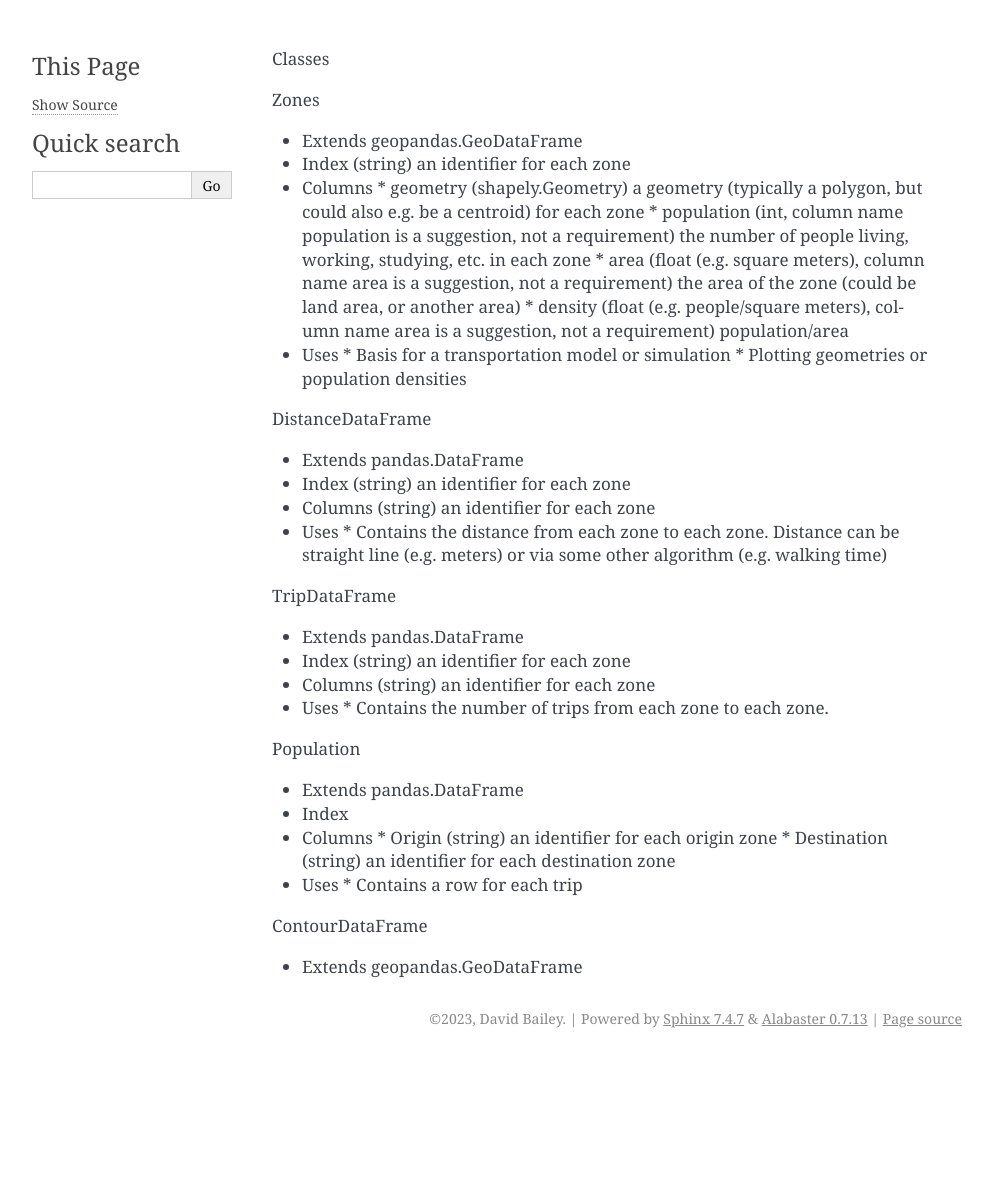
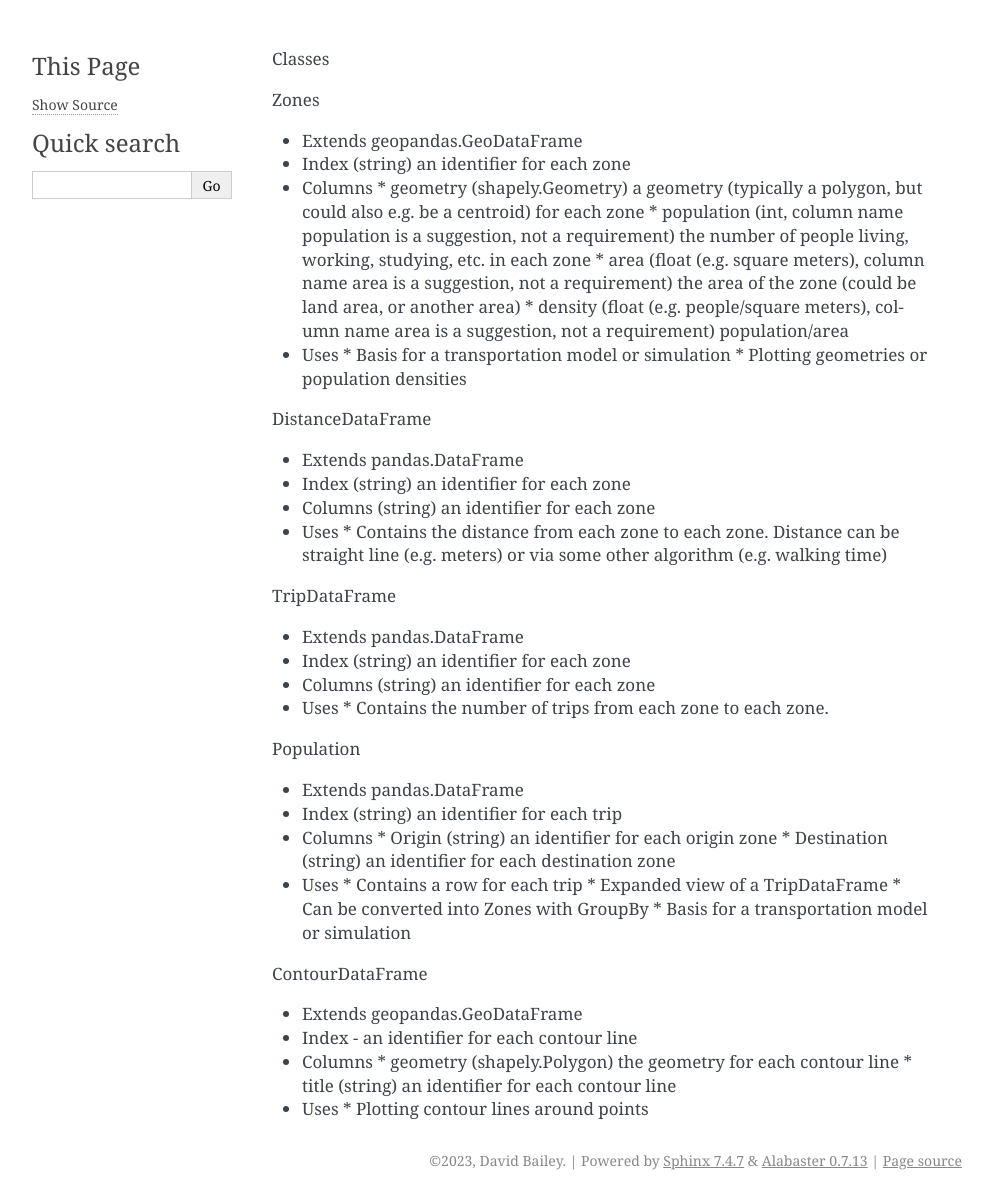
Before and after one commit to davidbailey/dpd, a Sphinx documentation site: the page built from docs/modeling_classes.rst, in a window 1280 px wide. Shown: the whole page, without its empty margins (148-1141 px from the left). Built offline with Sphinx 7.4.7, drawn with Linux system fonts in a browser that asks for light colours; pages that are not in the unit, such as notebooks, are missing from menus; the version number is read from the project's files by our own code; before the commit the page ends 1058 px from its top, so only the background shows below that.

Commit message:
Update modeling_classes.rst

```diff
--- a/docs/modeling_classes.rst
+++ b/docs/modeling_classes.rst
@@ -32,13 +32,22 @@ TripDataFrame
 Population
 
 * Extends pandas.DataFrame
-* Index
+* Index (string) an identifier for each trip
 * Columns
   * Origin (string) an identifier for each origin zone
   * Destination (string) an identifier for each destination zone
 * Uses
   * Contains a row for each trip
+  * Expanded view of a TripDataFrame
+  * Can be converted into Zones with GroupBy
+  * Basis for a transportation model or simulation
 
 ContourDataFrame
 
 * Extends geopandas.GeoDataFrame
+* Index - an identifier for each contour line
+* Columns
+  * geometry (shapely.Polygon) the geometry for each contour line
+  * title (string) an identifier for each contour line
+* Uses
+  * Plotting contour lines around points
```
